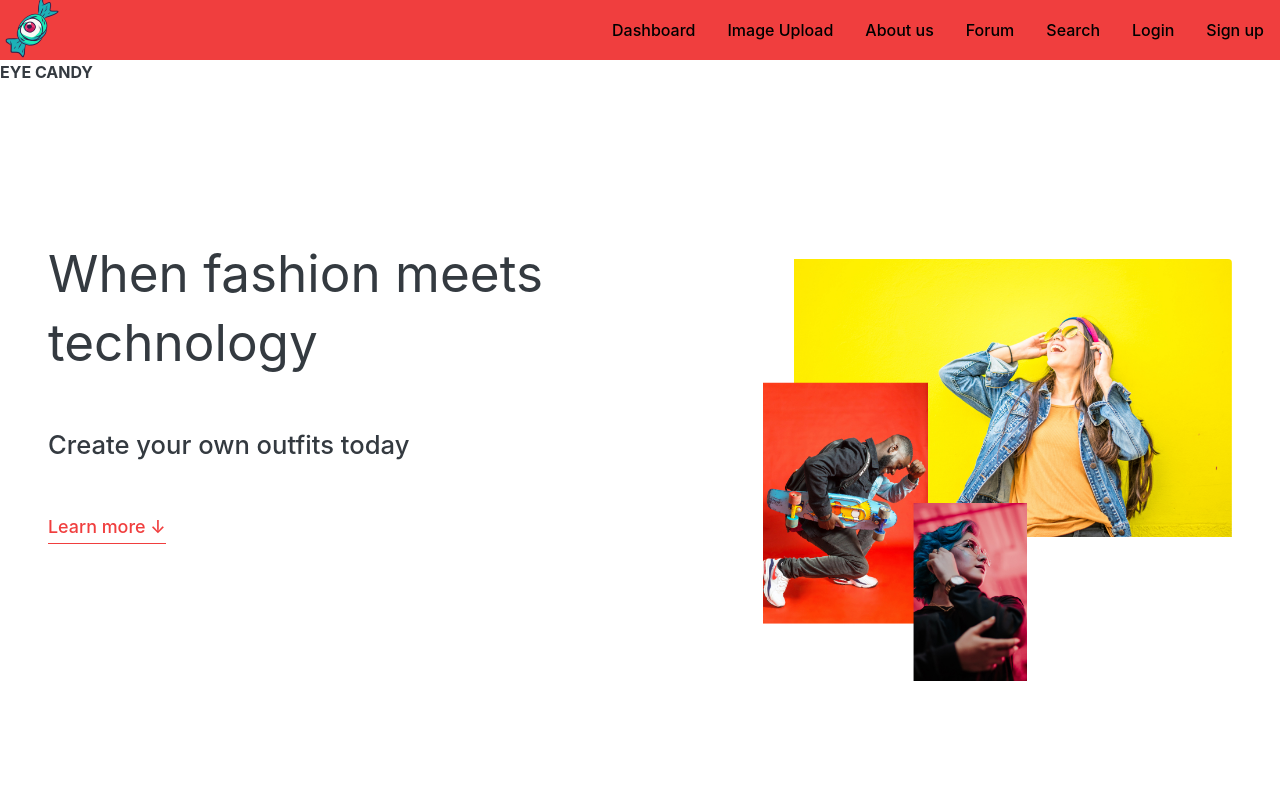
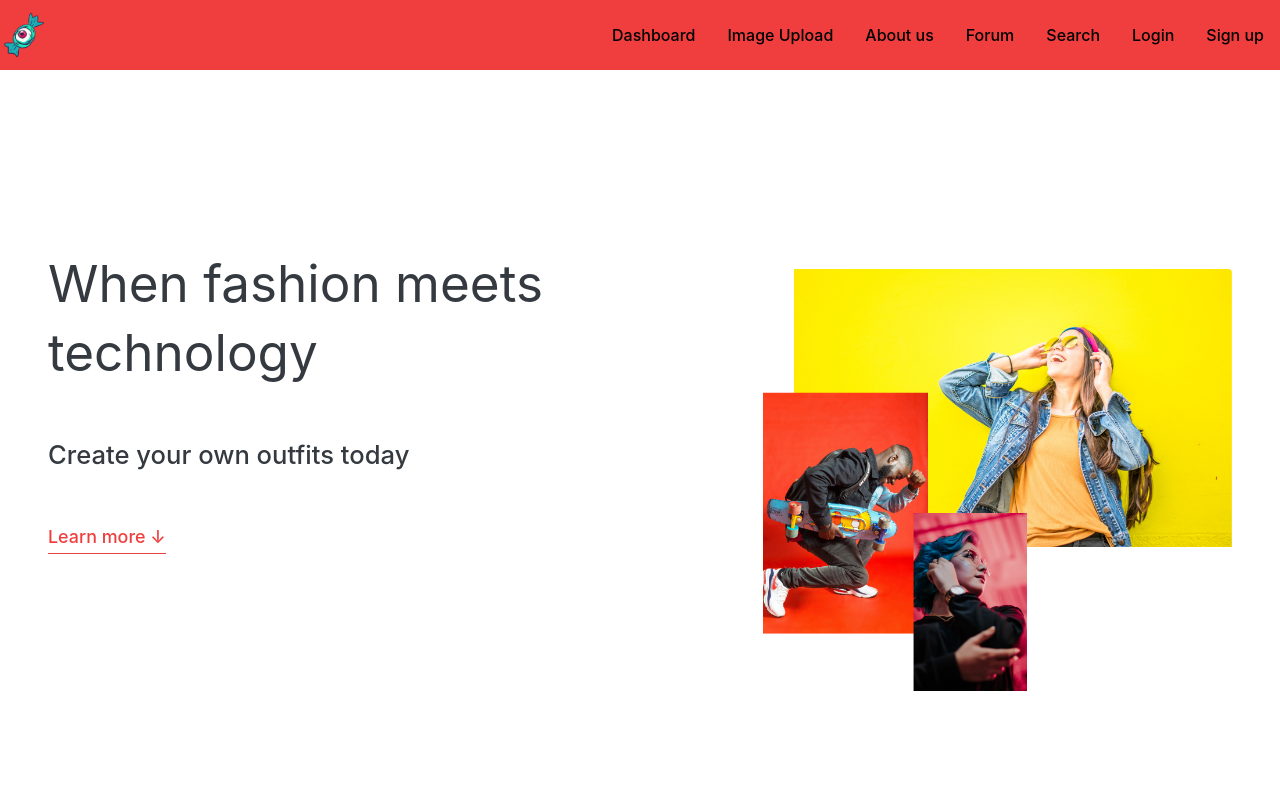
Before and after one commit to 490-Team-MAAKDE/490-Project, a React (Create React App) app in the folder Eye Candy Project/Code Design/Front-End/eye-candy/: page / in a window 1280 px wide. Shown: the top 800 px of the page. Built offline with nearby package versions, Linux system fonts and the light colour scheme.

Commit message:
fixed navbar

```diff
--- a/Eye Candy Project/Code Design/Front-End/eye-candy/src/Components/Navbar/Navbar.css
+++ b/Eye Candy Project/Code Design/Front-End/eye-candy/src/Components/Navbar/Navbar.css
@@ -5,7 +5,7 @@
 .navigation {
   display: flex;
   color: white;
-  height: 60px;
+  height: 70px;
   width: 100%;
   align-items: center;
   justify-content: space-between;
@@ -31,11 +31,11 @@
   display: none;
 }
 
-.navbar-name, .navbar-image {
+.navbar-name,
+.navbar-image {
   display: inline-block;
   vertical-align: middle;
 }
-
 
 .drop:hover {
   background-color: #fde047;
@@ -63,6 +63,7 @@
   display: block;
   width: 100%;
 }
+
 .nav-menu li a:hover {
   transition: all 0.2s ease-in;
   color: white;
@@ -72,8 +73,6 @@
   .drop {
     display: block;
   }
-
-
 
   .nav-menu ul {
     display: none;
@@ -110,8 +109,26 @@
   }
 }
 
+.nav-menu ul li a {
+  color: black;
+  width: 100%;
+  height: 100%;
+  padding: 0.9rem 0;
+}
+
+.nav__logo {
+  width: 48px;
+  margin-top: 0;
+}
+
+.container {
+  display: flex !important;
+  flex-direction: row !important;
+}
+
 .link {
   font-weight: 500;
+  height: 100%;
 }
 
 .search-bar {
@@ -140,7 +157,6 @@
   font-size: 16px;
   cursor: pointer;
 }
-
 
 /*
 .navbar{
--- a/Eye Candy Project/Code Design/Front-End/eye-candy/src/Components/Navbar/Navbar.js
+++ b/Eye Candy Project/Code Design/Front-End/eye-candy/src/Components/Navbar/Navbar.js
@@ -24,15 +24,15 @@ function Navbar() {
   return (
     <div className="nav-container">
       <nav className="nav navigation">
-
+        <div classname="container">
           <a href="/" className="nav-name">
             <img
               src={require("../../Assets/logo.png")}
-            className="footer__logo"
+              className="nav__logo"
+              alt="Logo for eyecandy"
             ></img>
-          {" "}
-          <b> EYE CANDY </b>{" "}
           </a>
+        </div>
         <div className="drop-down">
           <button
             className="drop"
@@ -61,10 +61,14 @@ function Navbar() {
               </Link>
             </li>
             <li>
-              <Link className="link" to="forum"> Forum</Link>
+              <Link className="link" to="forum">
+                Forum
+              </Link>
             </li>
             <li>
-            <Link className="link" to="search"> Search</Link>
+              <Link className="link" to="search">
+                Search
+              </Link>
             </li>
             <li>
               <Link className="link" to="login">
```
Lines whose indentation alone changed are shown as unchanged.
